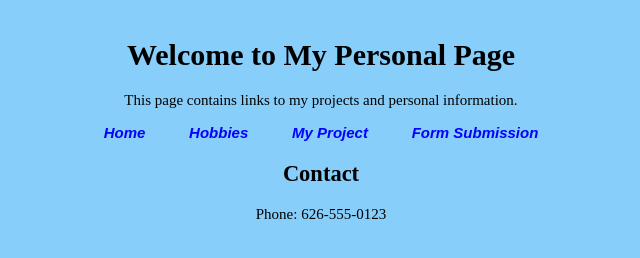
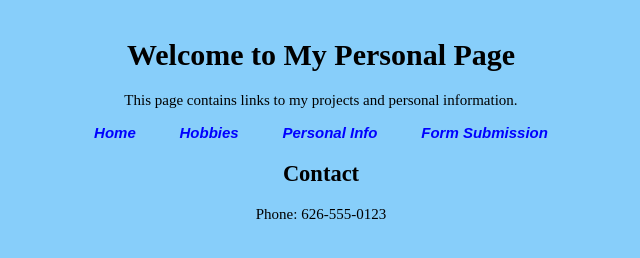
Before and after one commit to 1arrry/Aboutme, a plain HTML site: page Nav-site.html in a window 1280 px wide. Shown: the full height of the page, 319-959 px from the left. Drawn offline with Linux system fonts and the light colour scheme.

Commit message:
Add files via upload

```diff
--- a/Nav-site.html
+++ b/Nav-site.html
@@ -9,7 +9,7 @@
         <nav class="navbar">
             <a href="index.html">Home</a>
             <a href="List.html">Hobbies</a>
-            <a href="project.html">My Project</a>
+            <a href="project.html">Personal Info</a>
             <a href="Form.html">Form Submission</a>
         </nav>
         <h2>Contact</h2>
```
